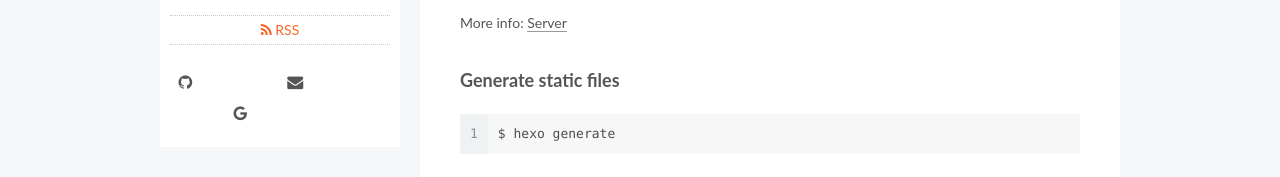
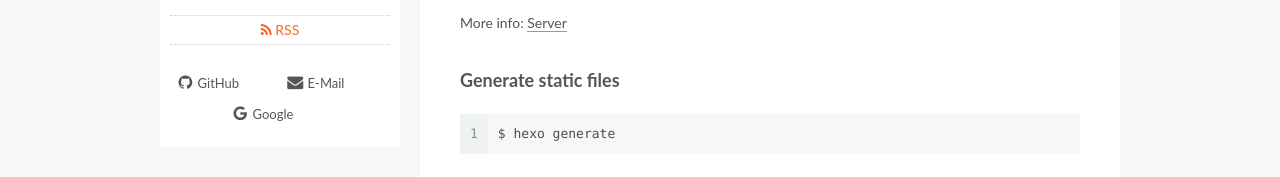
Before and after one commit to dylanXM/dylanxm.github.io, a plain HTML site: page 2020/04/12/hello-world/index.html in a window 1280 px wide. Both pictures are taken after a click on the item "Overview". Shown: the part 614-791 px from the top of the page. Drawn offline with Linux system fonts and the light colour scheme.

Commit message:
Site updated: 2020-04-12 22:25:27

```diff
--- a/2020/04/12/hello-world/index.html
+++ b/2020/04/12/hello-world/index.html
@@ -474,19 +474,19 @@
                   <span class="links-of-author-item">
                     <a href="https://github.com/dylanXM" target="_blank" title="GitHub">
 
-                        <i class="fa fa-fw fa-github"></i></a>
+                        <i class="fa fa-fw fa-github"></i>GitHub</a>
                   </span>
 
                   <span class="links-of-author-item">
                     <a href="mailto:dylan_xm@163.com" target="_blank" title="E-Mail">
 
-                        <i class="fa fa-fw fa-envelope"></i></a>
+                        <i class="fa fa-fw fa-envelope"></i>E-Mail</a>
                   </span>
 
                   <span class="links-of-author-item">
                     <a href="https://plus.google.com/lupinryo" target="_blank" title="Google">
 
-                        <i class="fa fa-fw fa-google"></i></a>
+                        <i class="fa fa-fw fa-google"></i>Google</a>
                   </span>
 
             </div>
```
Also changed, not shown: archives/2020/04/index.html (+3 -3 lines), archives/2020/index.html (+3 -3 lines), archives/index.html (+3 -3 lines), index.html (+3 -3 lines).
